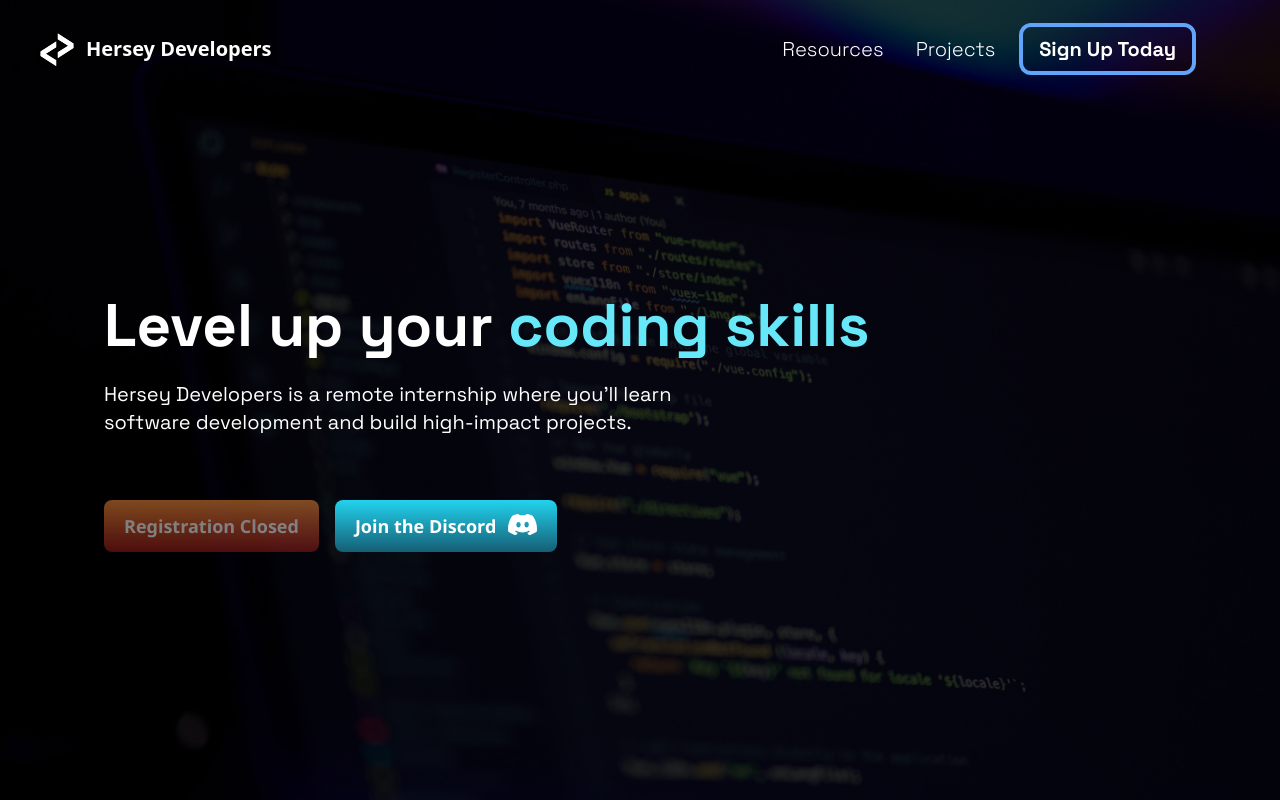
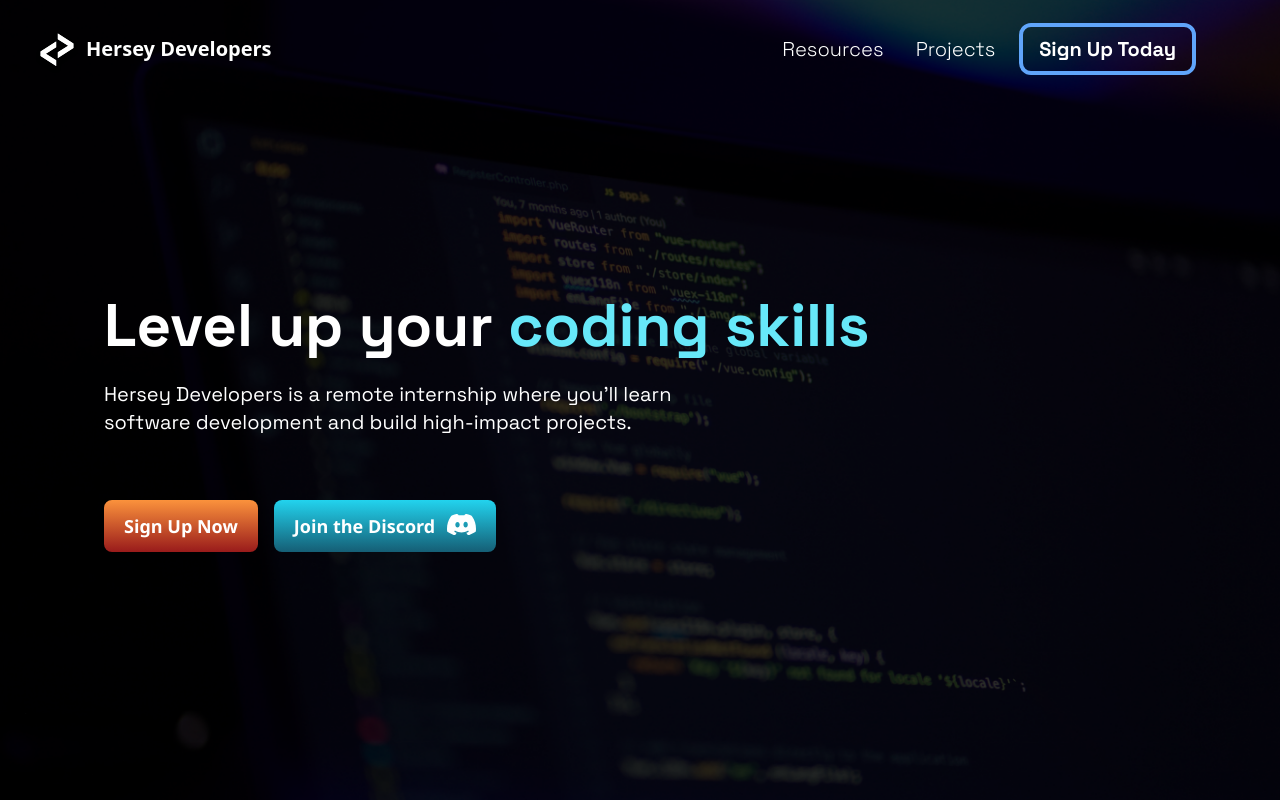
Before and after one commit to alexstrugacz/Hersey-Developers, a React (Create React App) app: page / in a window 1280 px wide. Shown: the top 800 px of the page. Built offline with nearby package versions, Linux system fonts and the light colour scheme.

Commit message:
Updated Sign Up Now button

```diff
--- a/src/components/landing-page/header/NavbarTitle.tsx
+++ b/src/components/landing-page/header/NavbarTitle.tsx
@@ -41,10 +41,9 @@ const NavbarTitle: React.FC<{
 
                         <ActionButton
                             link="https://herseyhacks.notion.site/Hersey-Developers-2024-c02096923c294568bed55c63cd518adc?pvs=4"
-                            text="Registration Closed"
+                            text="Sign Up Now"
                             startColor="from-orange-400"
                             endColor="to-red-800"
-                            disabled
                         />
                         <DiscordButton
                             link={'https://discord.gg/ZfdyycD4y4'}
```
